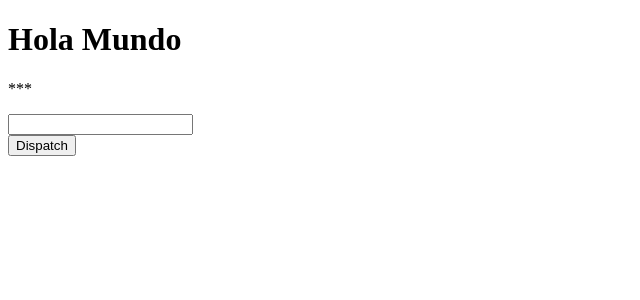
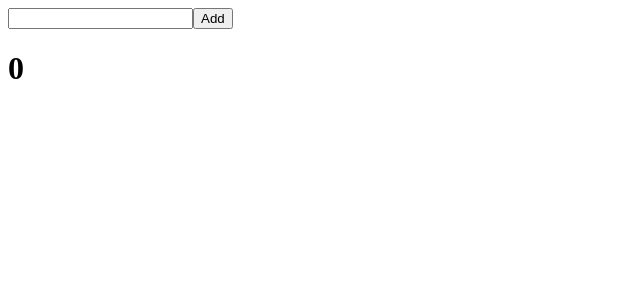
Before and after one commit to JosePabloRomero/fundamentos-react, a React (Create React App) app: page / in a window 1280 px wide. Shown: the top 300 px of the page, without its empty margins (0-640 px from the left). Built offline with nearby package versions, Linux system fonts and the light colour scheme.

Commit message:
React Memo HOC with Hooks

```diff
--- a/src/App.js
+++ b/src/App.js
@@ -19,7 +19,8 @@
 //import Hooks2 from './components/Hooks/Hooks2'
 //import EjemploPracticoHooks from './components/Hooks/EjemploPracticoHooks'
 //import EjemploPracticoHooks2 from './components/Hooks/EjemploPracticoHooks2'
-import Hooks3 from './components/Hooks/Hooks3'
+//import Hooks3 from './components/Hooks/Hooks3'
+import Hooks4 from './components/Hooks/Hooks4'
 const App = () => (
     <div>
         {/* {<InputNoControlado></InputNoControlado>
@@ -41,8 +42,10 @@
         <Hooks2></Hooks2>
         <EjemploPracticoHooks></EjemploPracticoHooks>
         <EjemploPracticoHooks2></EjemploPracticoHooks2>
+        <Hooks3></Hooks3>
         */}
-        <Hooks3></Hooks3>
+        <Hooks4></Hooks4>
+
 
 
     </div>
--- /dev/null
+++ b/src/components/Hooks/Hooks4/Hooks4.js
@@ -0,0 +1,46 @@
+import React, { useState } from 'react'
+
+//React.memo() HOC
+
+const Counter = React.memo(({ count }) => {
+    console.log('Render <Counter />')
+
+    return (
+        <h1>
+            {count}
+        </h1>
+    )
+})
+
+const Title =  React.memo(({ text }) => {
+    console.log('Render <Title />')
+
+    return (
+        <h1>
+            {text}
+        </h1>
+    )
+})
+
+const App = () => {
+    const [title, setTitle] = useState('')
+    const [count, setCount] = useState(0)
+
+    const handleInput = (e) => {
+        setTitle(e.target.value)
+    }
+
+    const handleAdd = () => {
+        setCount(count + 1)
+    }
+    return (
+        <div>
+            <input type='text' onChange={handleInput} />
+            <button onClick={handleAdd}>Add</button>
+            <Counter count={count} />
+            <Title text={title} />
+        </div>
+    )
+}
+
+export default App
--- /dev/null
+++ b/src/components/Hooks/Hooks4/index.js
@@ -0,0 +1 @@
+export {default} from './Hooks4'
```
